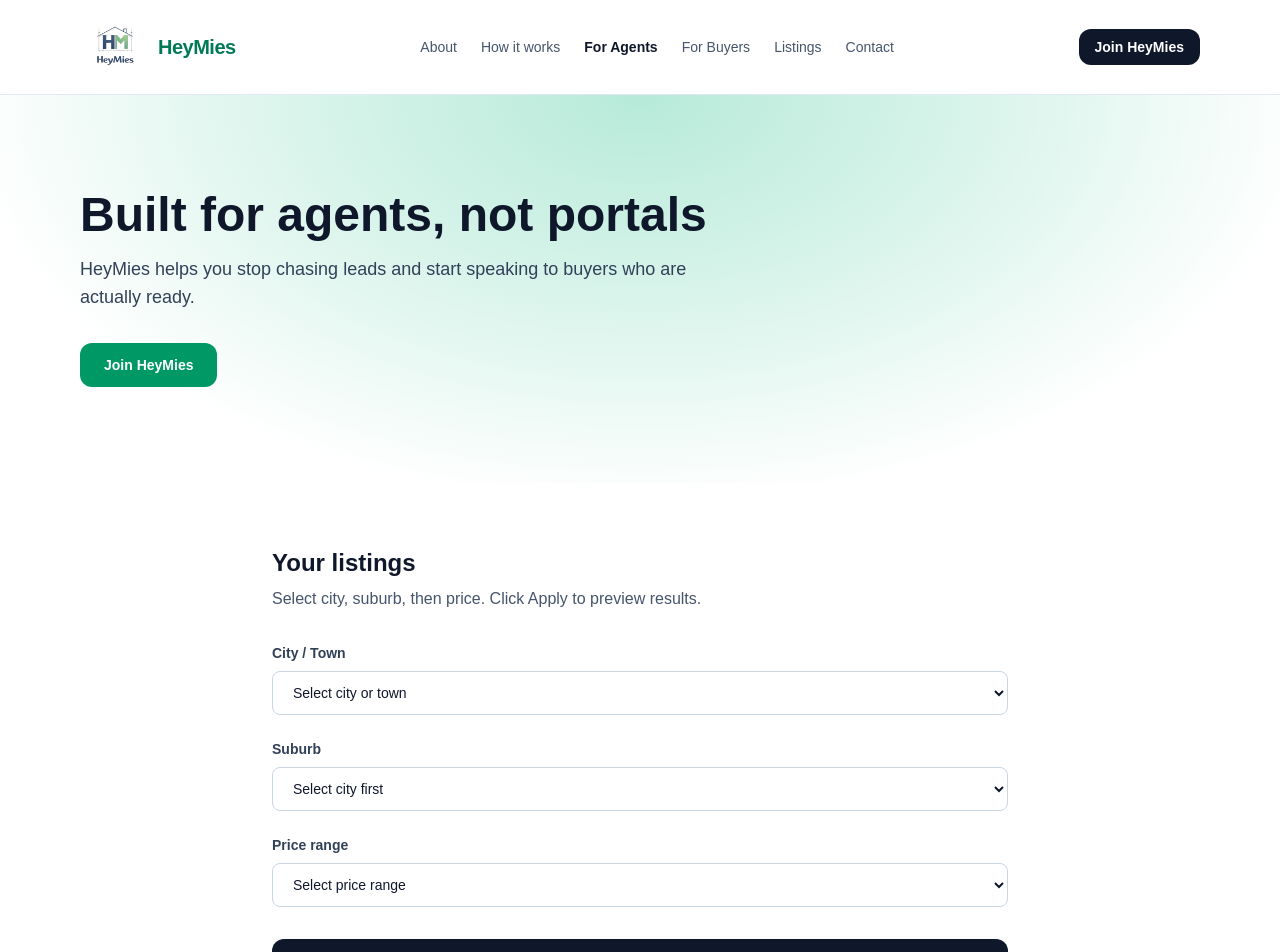
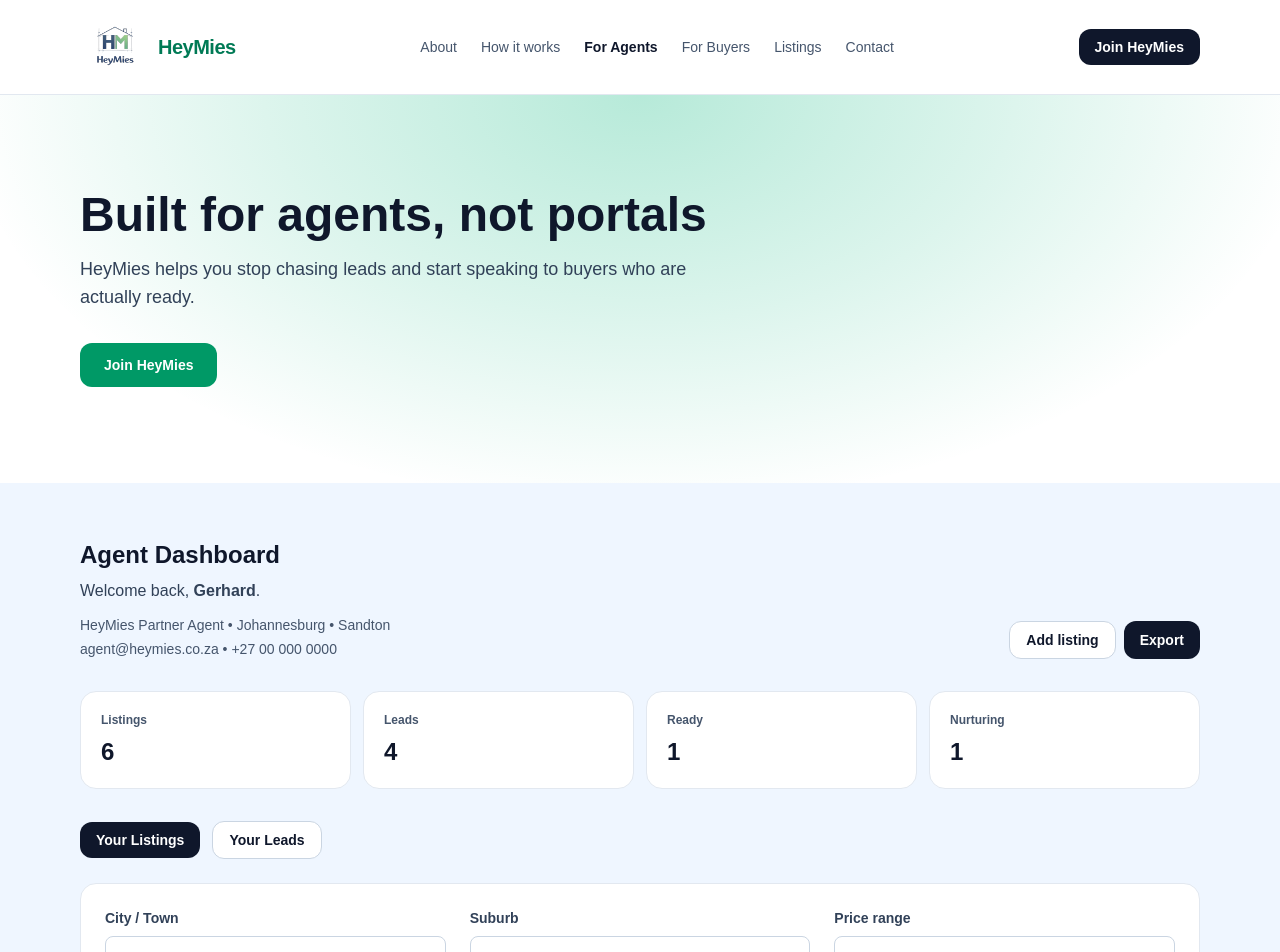
Before and after one commit to OG-Vlerrie/heymies-web, a Next.js app: page /for-agents in a window 1280 px wide. Shown: the top 952 px of the page. Built offline with nearby package versions, Linux system fonts and the light colour scheme.

Commit message:
Agent dashboard with listings/leads tabs and filters

```diff
--- a/app/for-agents/page.tsx
+++ b/app/for-agents/page.tsx
@@ -1,5 +1,3 @@
-"use client";
-
 "use client";
 
 import Link from "next/link";
@@ -11,7 +9,7 @@
       <Hero />
 
       {/* NEW: list-style filters */}
-      <AgentListingFilters />
+      <AgentDashboard />
       <Pain />
       <Value />
       <HowItHelps />
@@ -61,13 +59,30 @@
 
 /* ----------------------------- LIST-STYLE FILTERS ----------------------------- */
 
-function AgentListingFilters() {
+function AgentDashboard() {
   type Listing = {
     id: string;
     title: string;
     city: string;
     suburb: string;
     price: number;
+  };
+
+  type Lead = {
+    id: string;
+    name: string;
+    listingId?: string;
+    listingTitle?: string;
+    stage: "New" | "Nurturing" | "Ready" | "Closed";
+    lastContact: string;
+  };
+
+  const AGENT = {
+    name: "Gerhard",
+    agency: "HeyMies Partner Agent",
+    email: "agent@heymies.co.za",
+    phone: "+27 00 000 0000",
+    area: "Johannesburg • Sandton",
   };
 
   const LISTINGS: Listing[] = [
@@ -77,6 +92,13 @@
     { id: "l4", title: "Sea-facing apartment", city: "Cape Town", suburb: "Sea Point", price: 5250000 },
     { id: "l5", title: "Lock-up-and-go townhouse", city: "Durban", suburb: "Umhlanga", price: 2599000 },
     { id: "l6", title: "Starter apartment near transport", city: "Pretoria", suburb: "Hatfield", price: 995000 },
+  ];
+
+  const LEADS: Lead[] = [
+    { id: "ld1", name: "Thabo M.", listingId: "l1", listingTitle: "Modern 2-bed apartment", stage: "New", lastContact: "2026-02-06" },
+    { id: "ld2", name: "Samantha K.", listingId: "l5", listingTitle: "Lock-up-and-go townhouse", stage: "Nurturing", lastContact: "2026-02-05" },
+    { id: "ld3", name: "Ayesha R.", listingId: "l3", listingTitle: "Family home with garden", stage: "Ready", lastContact: "2026-02-07" },
+    { id: "ld4", name: "Johan P.", stage: "Closed", lastContact: "2026-02-01" },
   ];
 
   const PRICE_BUCKETS = [
@@ -95,13 +117,16 @@
     Durban: ["Umhlanga"],
   };
 
+  const [tab, setTab] = useState<"listings" | "leads">("listings");
+
   const [city, setCity] = useState<string>("");
   const [suburb, setSuburb] = useState<string>("");
   const [priceKey, setPriceKey] = useState<string>("");
-
   const [applied, setApplied] = useState(false);
 
-  const filtered = useMemo(() => {
+  const suburbs = city ? SUBURBS_BY_CITY[city] ?? [] : [];
+
+  const filteredListings = useMemo(() => {
     let rows = [...LISTINGS];
 
     if (city) rows = rows.filter((l) => l.city === city);
@@ -115,18 +140,81 @@
     return rows.sort((a, b) => a.price - b.price);
   }, [city, suburb, priceKey]);
 
-  const suburbs = city ? SUBURBS_BY_CITY[city] ?? [] : [];
+  const filteredLeads = useMemo(() => {
+    // For now just show all; later filter by listing selection if you want.
+    return [...LEADS];
+  }, []);
 
   const formatZAR = (n: number) =>
     new Intl.NumberFormat("en-ZA", { style: "currency", currency: "ZAR", maximumFractionDigits: 0 }).format(n);
 
+  const kpi = useMemo(() => {
+    const totalListings = LISTINGS.length;
+    const totalLeads = LEADS.length;
+    const ready = LEADS.filter((l) => l.stage === "Ready").length;
+    const nurturing = LEADS.filter((l) => l.stage === "Nurturing").length;
+    return { totalListings, totalLeads, ready, nurturing };
+  }, []);
+
   return (
-    <section className="mx-auto max-w-3xl px-4 py-16">
-      <h2 className="text-2xl font-semibold">Your listings</h2>
-      <p className="mt-2 text-slate-600">Select city, suburb, then price. Click Apply to preview results.</p>
+    <section className="bg-blue-50">
+      <div className="mx-auto max-w-6xl px-4 py-14">
+        {/* Agent header */}
+        <div className="flex flex-col gap-4 md:flex-row md:items-end md:justify-between">
+          <div>
+            <h2 className="text-2xl font-semibold">Agent Dashboard</h2>
+            <p className="mt-2 text-slate-700">
+              Welcome back, <span className="font-semibold">{AGENT.name}</span>.
+            </p>
+            <div className="mt-3 text-sm text-slate-600">
+              {AGENT.agency} • {AGENT.area}
+            </div>
+            <div className="mt-1 text-sm text-slate-600">
+              {AGENT.email} • {AGENT.phone}
+            </div>
+          </div>
 
-      <div className="mt-8 space-y-6">
-        {/* City / Town */}
+          <div className="flex gap-2">
+            <button
+              type="button"
+              className="rounded-xl border border-slate-300 bg-white px-4 py-2 text-sm font-semibold hover:bg-white/70"
+              onClick={() => alert("Next: add listing flow")}
+            >
+              Add listing
+            </button>
+            <button
+              type="button"
+              className="rounded-xl bg-slate-900 px-4 py-2 text-sm font-semibold text-white hover:bg-slate-800"
+              onClick={() => alert("Next: export/report")}
+            >
+              Export
+            </button>
+          </div>
+        </div>
+
+        {/* KPI strip */}
+        <div className="mt-8 grid gap-3 md:grid-cols-4">
+          <Kpi label="Listings" value={kpi.totalListings} />
+          <Kpi label="Leads" value={kpi.totalLeads} />
+          <Kpi label="Ready" value={kpi.ready} />
+          <Kpi label="Nurturing" value={kpi.nurturing} />
+        </div>
+
+        {/* Tabs */}
+        <div className="mt-8 flex flex-wrap items-center gap-3">
+          <TabButton active={tab === "listings"} onClick={() => setTab("listings")}>
+            Your Listings
+          </TabButton>
+          <TabButton active={tab === "leads"} onClick={() => setTab("leads")}>
+            Your Leads
+          </TabButton>
+        </div>
+
+        {/* Content */}
+        <div className="mt-6 rounded-2xl border border-slate-200 bg-white p-6">
+          {tab === "listings" ? (
+            <>
+              <div className="grid gap-6 md:grid-cols-3">
                 <div>
                   <label className="block text-sm font-semibold text-slate-700">City / Town</label>
                   <select
@@ -147,7 +235,6 @@
                   </select>
                 </div>
 
-        {/* Suburb */}
                 <div>
                   <label className="block text-sm font-semibold text-slate-700">Suburb</label>
                   <select
@@ -168,7 +255,6 @@
                   </select>
                 </div>
 
-        {/* Price */}
                 <div>
                   <label className="block text-sm font-semibold text-slate-700">Price range</label>
                   <select
@@ -187,29 +273,28 @@
                     ))}
                   </select>
                 </div>
+              </div>
 
               <button
                 type="button"
-          className="mt-2 w-full rounded-xl bg-slate-900 py-3 text-sm font-semibold text-white hover:bg-slate-800"
+                className="mt-6 w-full rounded-xl bg-slate-900 py-3 text-sm font-semibold text-white hover:bg-slate-800"
                 onClick={() => setApplied(true)}
               >
                 Apply filters
               </button>
+
+              {applied ? (
+                <div className="mt-8">
+                  <div className="flex items-end justify-between">
+                    <h3 className="text-lg font-semibold">Listings in selection</h3>
+                    <div className="text-sm text-slate-600">{filteredListings.length} listing(s)</div>
                   </div>
 
-      {/* RESULTS */}
-      {applied ? (
-        <div className="mt-10">
-          <div className="flex items-end justify-between">
-            <h3 className="text-lg font-semibold">Results</h3>
-            <div className="text-sm text-slate-600">{filtered.length} listing(s)</div>
-          </div>
-
-          {filtered.length === 0 ? (
+                  {filteredListings.length === 0 ? (
                     <p className="mt-4 text-sm text-slate-600">No listings match that selection.</p>
                   ) : (
-            <ul className="mt-4 divide-y divide-slate-200 rounded-xl border border-slate-200 bg-white">
-              {filtered.map((l) => (
+                    <ul className="mt-4 divide-y divide-slate-200 rounded-xl border border-slate-200">
+                      {filteredListings.map((l) => (
                         <li key={l.id} className="flex items-center justify-between gap-4 px-4 py-4">
                           <div className="min-w-0">
                             <div className="truncate font-semibold">{l.title}</div>
@@ -223,10 +308,82 @@
                     </ul>
                   )}
                 </div>
-      ) : null}
+              ) : (
+                <p className="mt-6 text-sm text-slate-600">
+                  Select City → Suburb → Price, then click <span className="font-semibold">Apply filters</span>.
+                </p>
+              )}
+            </>
+          ) : (
+            <>
+              <div className="flex items-end justify-between">
+                <h3 className="text-lg font-semibold">Your Leads</h3>
+                <div className="text-sm text-slate-600">{filteredLeads.length} lead(s)</div>
+              </div>
+
+              <ul className="mt-4 divide-y divide-slate-200 rounded-xl border border-slate-200">
+                {filteredLeads.map((l) => (
+                  <li key={l.id} className="flex flex-col gap-1 px-4 py-4 md:flex-row md:items-center md:justify-between">
+                    <div className="min-w-0">
+                      <div className="truncate font-semibold">{l.name}</div>
+                      <div className="mt-1 text-sm text-slate-600">
+                        {l.listingTitle ? l.listingTitle : "No listing linked"} • Last contact: {l.lastContact}
+                      </div>
+                    </div>
+                    <span className={`mt-2 inline-flex w-fit rounded-full px-3 py-1 text-xs font-semibold ${stageClass(l.stage)}`}>
+                      {l.stage}
+                    </span>
+                  </li>
+                ))}
+              </ul>
+            </>
+          )}
+        </div>
+      </div>
     </section>
   );
 }
+
+function stageClass(stage: string) {
+  if (stage === "Ready") return "bg-emerald-50 text-emerald-700";
+  if (stage === "Nurturing") return "bg-blue-50 text-blue-700";
+  if (stage === "Closed") return "bg-slate-100 text-slate-700";
+  return "bg-emerald-100 text-emerald-800";
+}
+
+function Kpi({ label, value }: { label: string; value: number }) {
+  return (
+    <div className="rounded-2xl border border-slate-200 bg-white p-5">
+      <div className="text-xs font-semibold text-slate-600">{label}</div>
+      <div className="mt-2 text-2xl font-semibold">{value}</div>
+    </div>
+  );
+}
+
+function TabButton({
+  active,
+  onClick,
+  children,
+}: {
+  active: boolean;
+  onClick: () => void;
+  children: React.ReactNode;
+}) {
+  return (
+    <button
+      type="button"
+      onClick={onClick}
+      className={
+        active
+          ? "rounded-xl bg-slate-900 px-4 py-2 text-sm font-semibold text-white"
+          : "rounded-xl border border-slate-300 bg-white px-4 py-2 text-sm font-semibold hover:bg-white/60"
+      }
+    >
+      {children}
+    </button>
+  );
+}
+
 
 /* ----------------------------- PAIN ----------------------------- */
 
```
Lines whose indentation alone changed are shown as unchanged.
